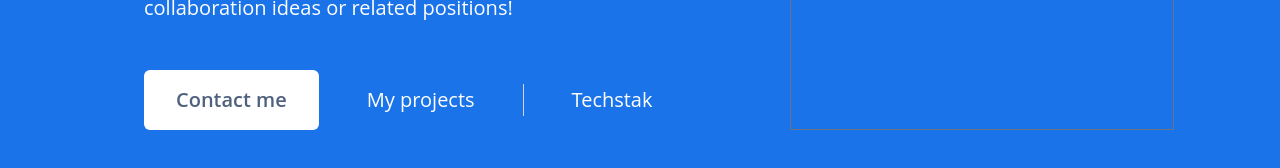
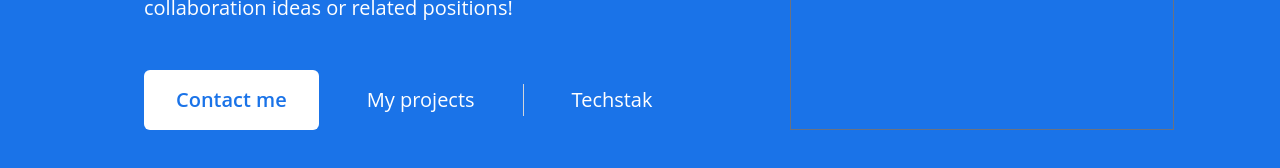
Before and after one commit to saamonlover/saamonlover, a Next.js app: page / in a window 1280 px wide. Shown: the part 446-614 px from the top of the page. Built offline with nearby package versions, Linux system fonts and the light colour scheme.

Commit message:
refactor: add light mode button font color and adjust the colors for both modes to conform to the background

```diff
--- a/src/components/intro.jsx
+++ b/src/components/intro.jsx
@@ -3,10 +3,13 @@ import React from 'react'
 const Intro = ({ darkMode }) => {
   const headlinerStyle = 'font-semibold text-5xl'
   const contentStyle = 'font-medium text-xl'
+  const buttonFontColor = darkMode
+    ? 'text-intro-dark-button-font-color'
+    : 'text-intro-light-button-font-color'
 
   return (
     <div className='pl-36'>
-      <div className='text-intro-dark-font-color'>
+      <div className='text-intro-font-color'>
         <div className='flex flex-row'>
           <div className='font-open-sans flex flex-col items-start'>
             <div className={`${headlinerStyle} pb-4`}>Nice to meet you</div>
@@ -20,7 +23,9 @@ const Intro = ({ darkMode }) => {
 
             <div className='pt-12'>
               <div className={`flex flex-row gap-x-12 ${contentStyle}`}>
-                <button className='bg-intro-dark-button-bg text-intro-dark-button-font-color font-semibold rounded-md px-8 py-4'>
+                <button
+                  className={`bg-intro-button-bg ${buttonFontColor} font-semibold rounded-md px-8 py-4`}
+                >
                   Contact me
                 </button>
                 <a href='#' className='py-4'>
--- a/tailwind.config.js
+++ b/tailwind.config.js
@@ -13,9 +13,10 @@ module.exports = {
         'navbar-dark-font-color': '#041E49',
         'navbar-light-font-color': '#041E49B3',
 
-        'intro-dark-font-color': '#FFF',
-        'intro-dark-button-bg': '#FFF',
-        'intro-dark-button-font-color': '#041E49B3',
+        'intro-font-color': '#FFF',
+        'intro-button-bg': '#FFF',
+        'intro-light-button-font-color': '#1A73E8',
+        'intro-dark-button-font-color': '#112537',
       },
       fontFamily: {
         'open-sans': ['"Open Sans"', 'sans-serif'],
```
